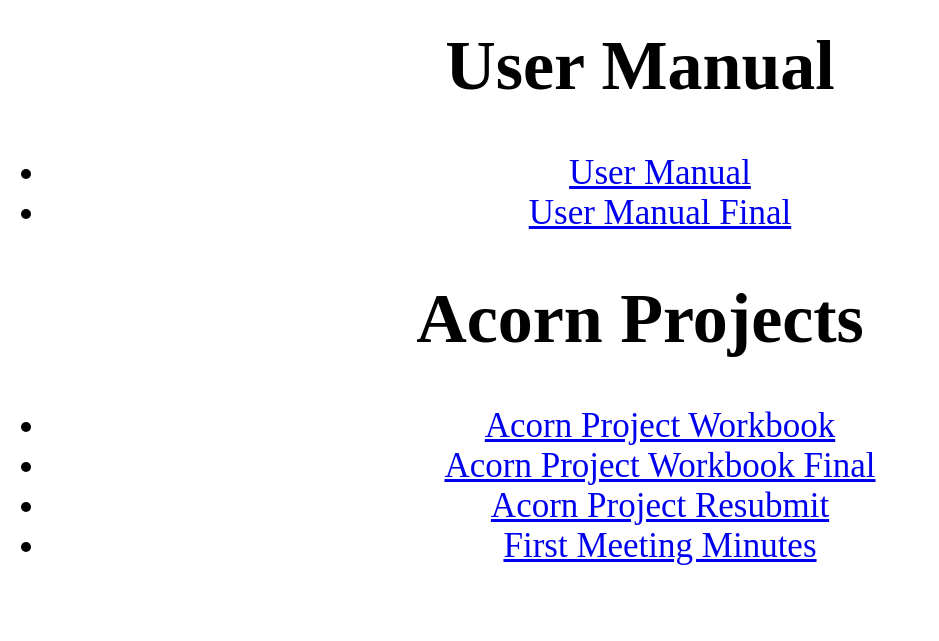
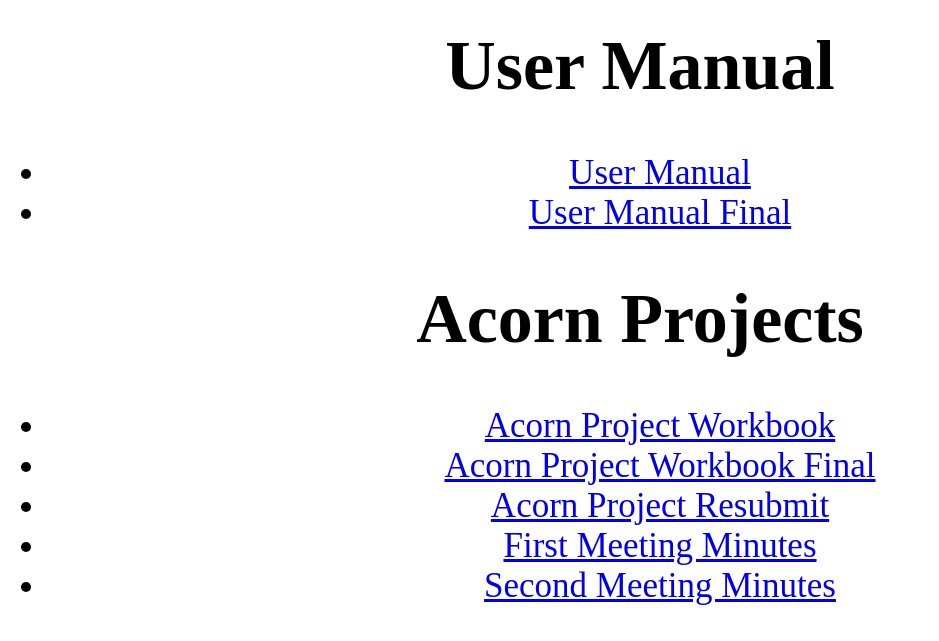
Before and after one commit to XA1phaX/CSE-170, a plain HTML site: page index.html in a window 1280 px wide. Shown: the part 723-1364 px from the top of the page, without its empty margins (0-939 px from the left). Before the commit the page ends 1324 px from the top, so only its background shows below. Drawn offline with Linux system fonts and the light colour scheme.

Commit message:
meeting minutes 2

```diff
--- a/index.html
+++ b/index.html
@@ -43,6 +43,7 @@
         >
       </li>
       <li><a href="./Meeting Minutes 1.pdf">First Meeting Minutes</a></li>
+      <li><a href="./Meeting Minutes 2.pdf">Second Meeting Minutes</a></li>
     </ul>
   </body>
 </html>
```
Also changed, not shown: Acorn Project/progress 1.PNG (added), Acorn Project/progress 2.PNG (added), Acorn Project/results.PNG (added), 1 other file.
